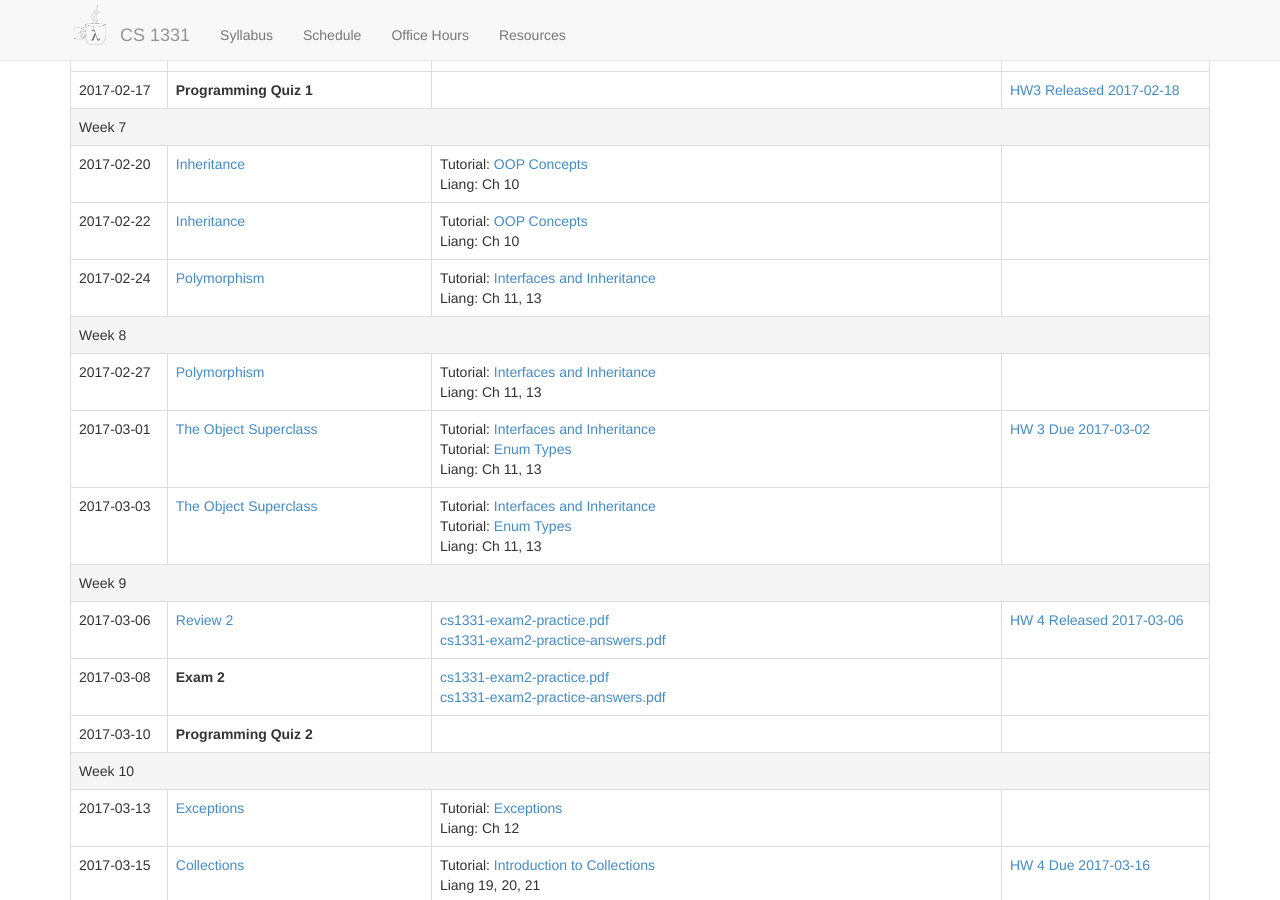
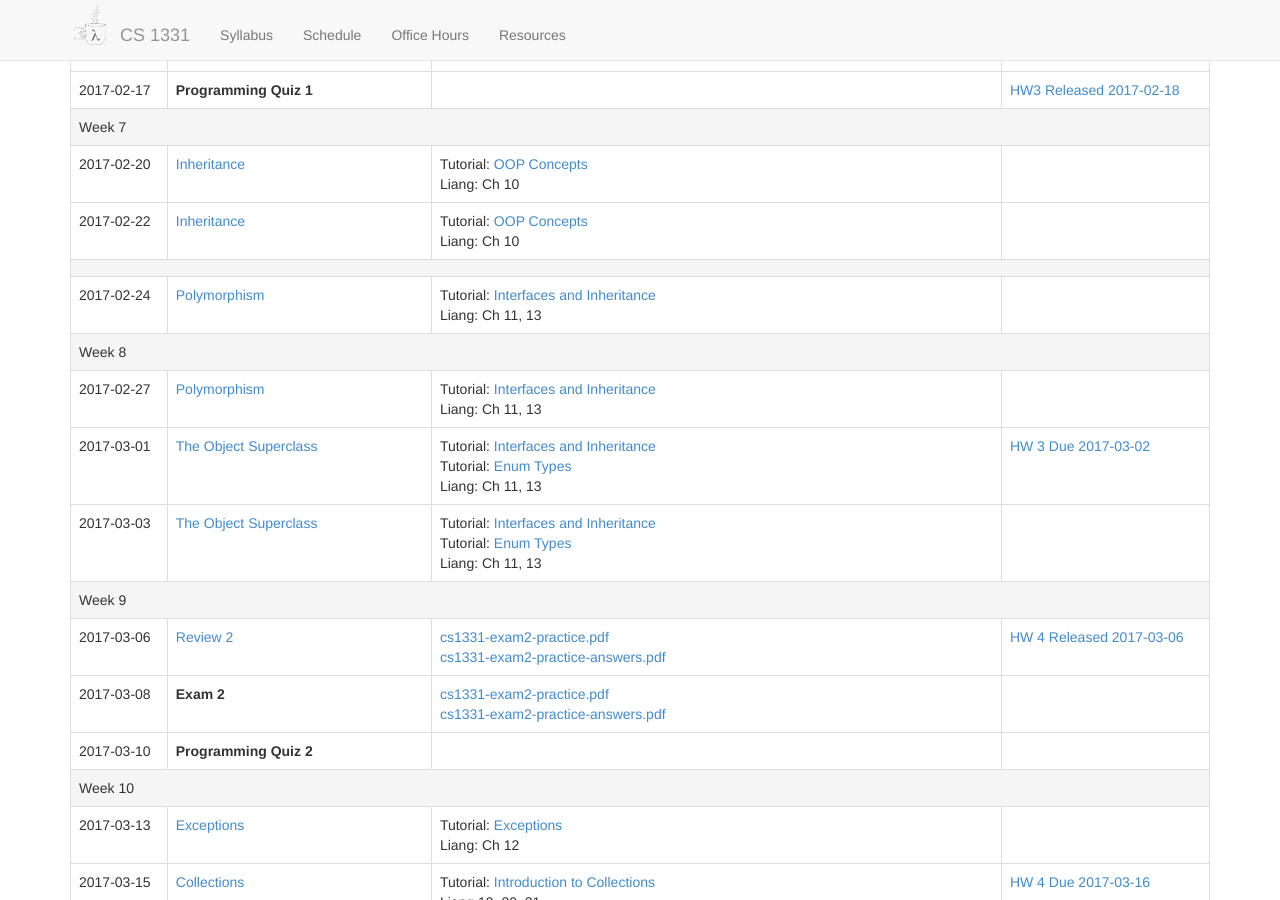
Before and after one commit to cs1331/cs1331.github.io.old, a Jekyll site: the page built from spring2017.html, in a window 1280 px wide and 900 px high, scrolled down 1850 px. Built offline with Jekyll 4.4.1, drawn with Linux system fonts in a browser that asks for light colours; nearby versions of some CDN libraries.

```diff
--- a/spring2017.html
+++ b/spring2017.html
@@ -424,6 +424,10 @@
 
       </td>
     </tr>
+
+
+
+    <tr class="active"><td colspan="4"></td></tr>
 
 
 
```
Also changed, not shown: 1 other file.
